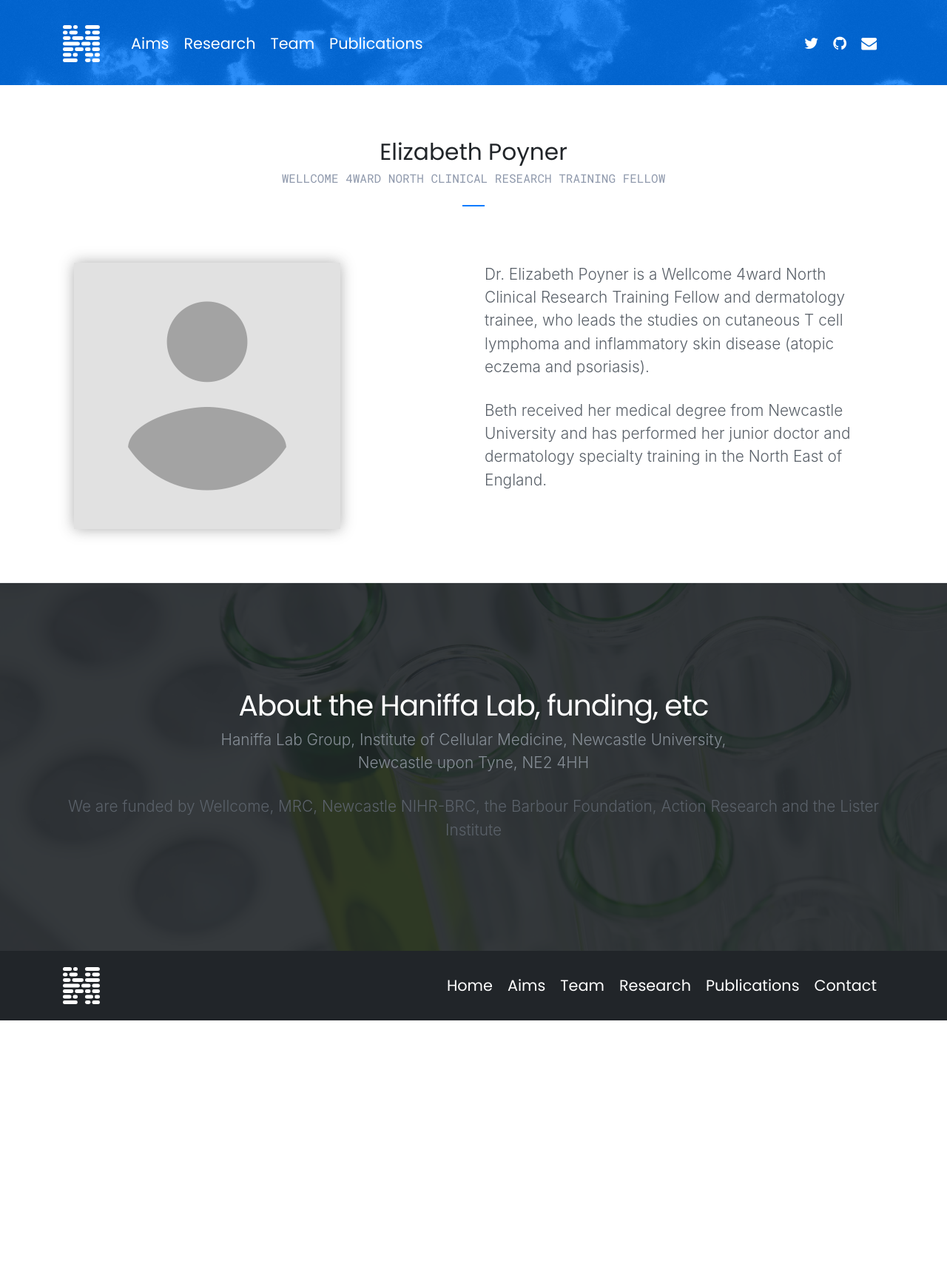
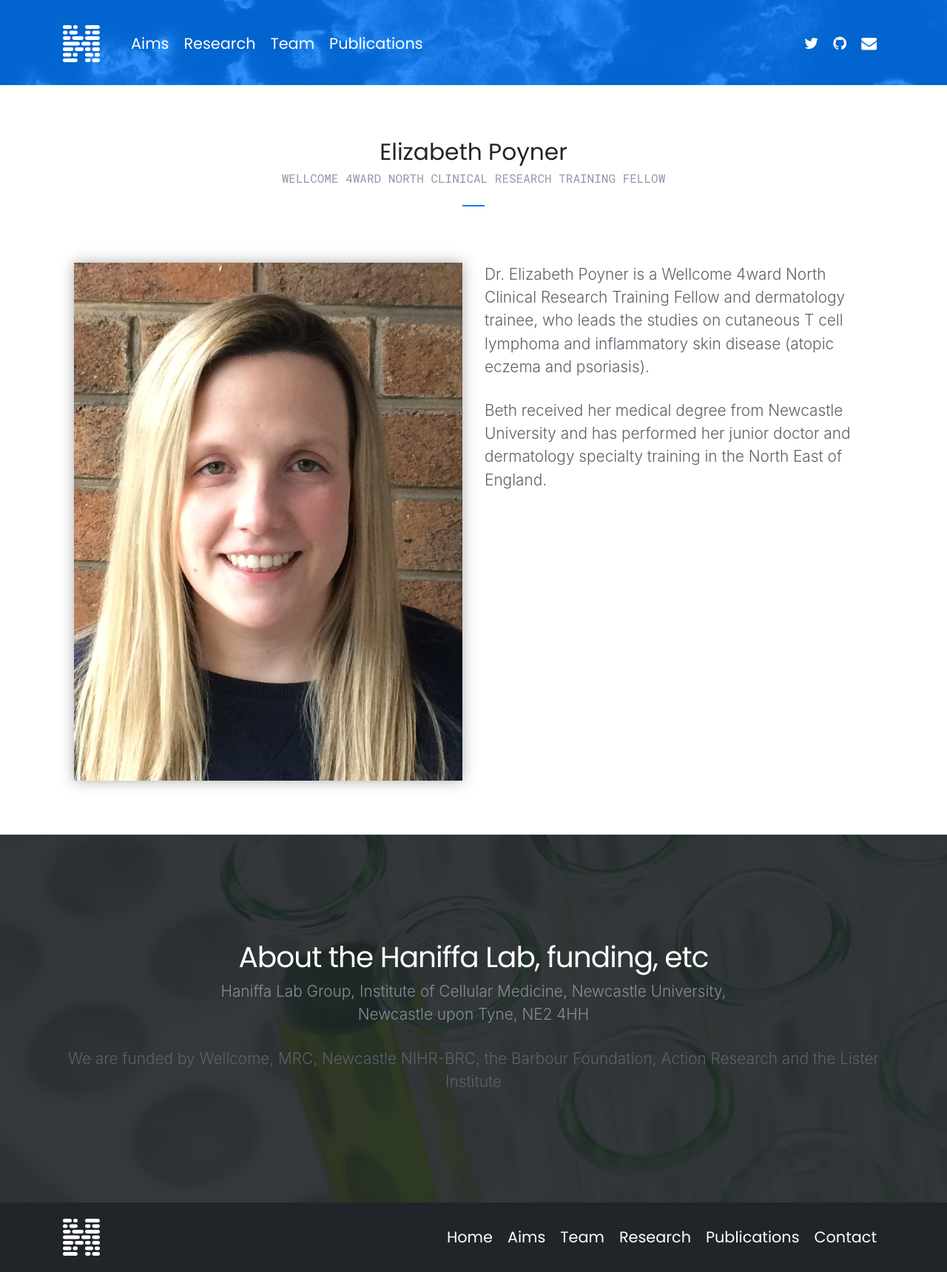
Before and after one commit to haniffalab/haniffalab.github.io, a Jekyll site: the page built from _team/elizabeth-poyner.markdown, in a window 1280 px wide. Shown: the whole page at 74% size. Built offline with Jekyll 4.4.1, drawn with Linux system fonts in a browser that asks for light colours; nearby versions of some CDN libraries; before the commit the page ends 1379 px from its top, so only the background shows below that.

Commit message:
design updates

```diff
--- a/_team/elizabeth-poyner.markdown
+++ b/_team/elizabeth-poyner.markdown
@@ -2,8 +2,8 @@
 layout: team
 name:  "Elizabeth Poyner"
 position: "Wellcome 4ward North Clinical Research Training Fellow"
-thumbnail: "staff-profile.png"
-image: "staff-profile.png"
+thumbnail: "elizabeth-poyner.jpg"
+image: "elizabeth-poyner-full.jpg"
 ---
 Dr. Elizabeth Poyner is a Wellcome 4ward North Clinical Research Training Fellow and dermatology trainee, who leads the studies on cutaneous T cell lymphoma and inflammatory skin disease (atopic eczema and psoriasis).
 
--- a/_team/issac-goh.markdown
+++ b/_team/issac-goh.markdown
@@ -2,8 +2,8 @@
 layout: team
 name:  "Issac Emmanuel Goh Kai’en"
 position: "Staff PhD Candidate in Bioinformatics"
-thumbnail: "staff-profile.png"
-image: "staff-profile.png"
+thumbnail: "issac-goh.jpg"
+image: "issac-goh-full.jpg"
 ---
 Lorem ipsum dolor sit amet, consectetur adipiscing elit. Etiam non turpis ut est maximus gravida eget id turpis. Suspendisse viverra est et sapien porttitor, facilisis lacinia velit aliquam. Vestibulum rhoncus purus quis felis egestas congue.
 
```
Also changed, not shown: assets/img/team/elizabeth-poyner-full.jpg (added), assets/img/team/elizabeth-poyner.jpg (added), assets/img/team/issac-goh-full.jpg (added), assets/img/team/issac-goh.jpg (added).
